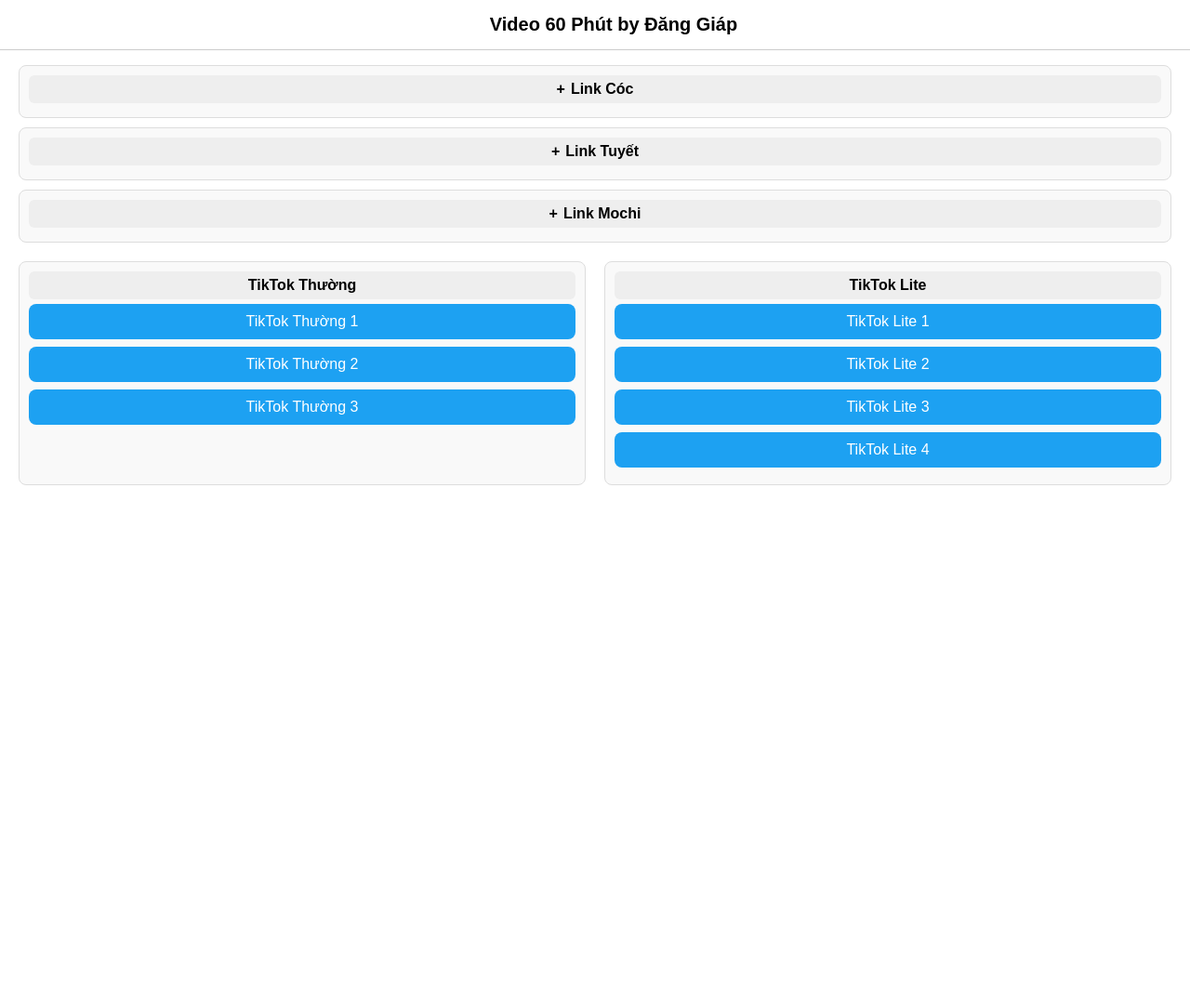
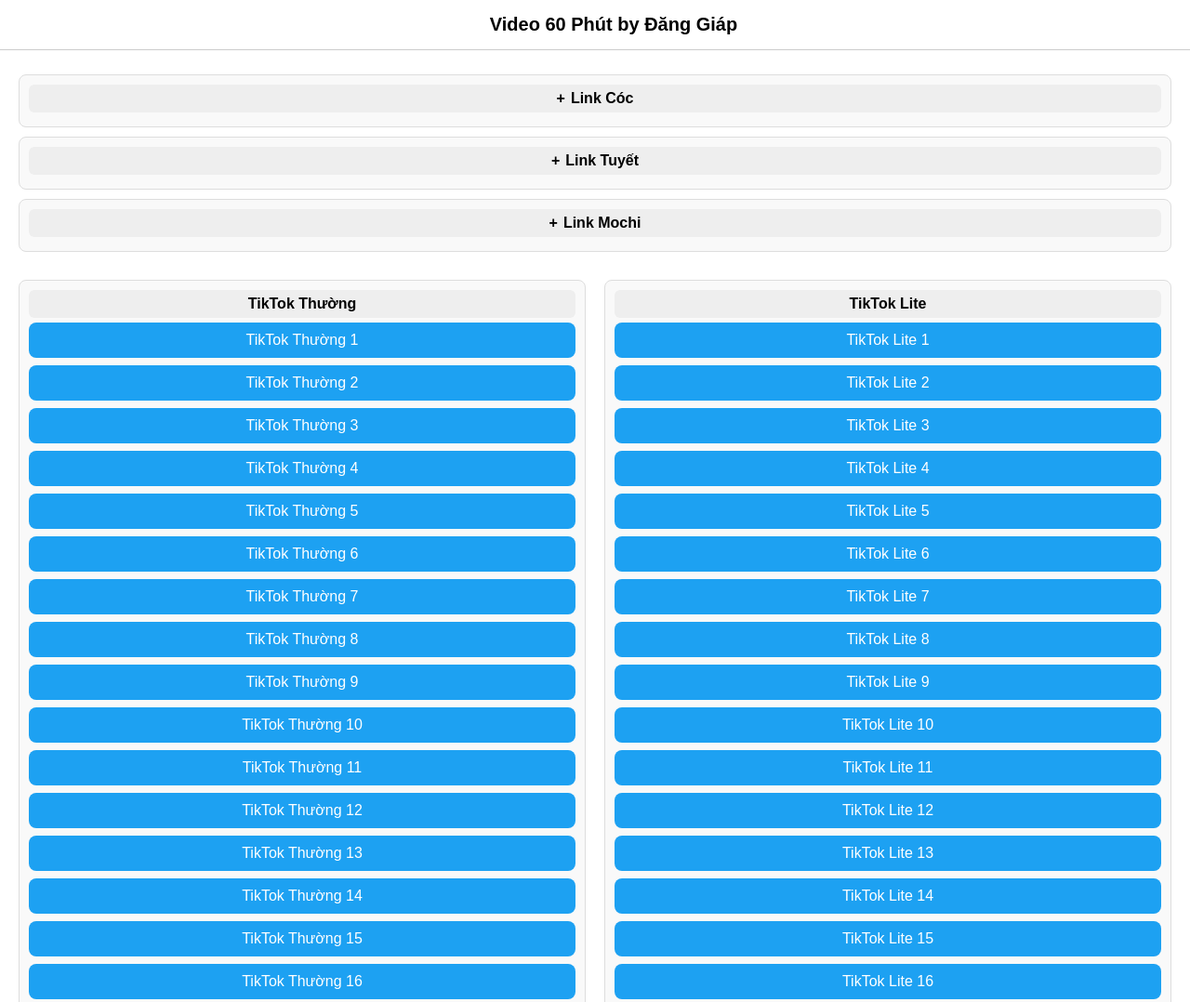
Before and after one commit to soaicasancho/tiktok-lite-links, a plain HTML site: page index.html in a window 1280 px wide. Shown: the top 1078 px of the page at 93% size. Before the commit the page ends 800 px from the top, so only its background shows below. Drawn offline with Linux system fonts and the light colour scheme.

Commit message:
index rev1.4.html

```diff
--- a/index.html
+++ b/index.html
@@ -29,7 +29,7 @@
       display: flex;
       flex-direction: column;
       gap: 10px;
-      padding: 0 20px;
+      padding: 10px 20px;
     }
 
     .section {
@@ -108,24 +108,17 @@
 
     .bottom-section {
       display: grid;
-      grid-template-columns: repeat(auto-fit, minmax(200px, 1fr));
+      grid-template-columns: repeat(auto-fit, minmax(100px, 1fr));
       gap: 20px;
       padding: 20px;
     }
 
-    /* Đảm bảo không bị ghi đè bởi media query cũ */
-    @media (max-width: 480px) {
-      .link-button {
-        font-size: 15px;
-        padding: 8px 10px;
-      }
-    }
   </style>
 </head>
 <body>
   <div class="fixed-header">Video 60 Phút by Đăng Giáp</div>
 
-  <!-- Phần trên gồm Link Cóc, Tuyết, Mochi -->
+  <!-- Top Section: 3 hàng dọc - mỗi hàng 1 mục -->
   <div class="top-section">
     <div class="section">
       <div class="section-title" onclick="toggleSection('linkCoc')">
@@ -133,12 +126,14 @@
       </div>
       <div id="linkCoc" class="link-container collapsed"></div>
     </div>
+
     <div class="section">
       <div class="section-title" onclick="toggleSection('linkTuyet')">
         <span class="toggle-icon" id="icon-linkTuyet">+</span> Link Tuyết
       </div>
       <div id="linkTuyet" class="link-container collapsed"></div>
     </div>
+
     <div class="section">
       <div class="section-title" onclick="toggleSection('linkMochi')">
         <span class="toggle-icon" id="icon-linkMochi">+</span> Link Mochi
@@ -147,7 +142,7 @@
     </div>
   </div>
 
-  <!-- Phần dưới gồm TikTok thường và TikTok Lite -->
+  <!-- Bottom Section: 2 cột -->
   <div class="bottom-section">
     <div class="section" id="regularColumn">
       <div class="section-title">TikTok Thường</div>
@@ -179,21 +174,146 @@
     ];
 
     const linkMochi = [
-      { url: "https://example.com/mochi1", label: "Máy ?", protected: true },
-      { url: "https://example.com/mochi2", label: "Máy ?", protected: true },
-      { url: "https://example.com/mochi3", label: "Máy ?", protected: true }
+      { url: "https://example.com/mochi1", label: "Máy ?", protected: true  },
+      { url: "https://example.com/mochi2", label: "Máy ?", protected: true  },
+      { url: "https://example.com/mochi3", label: "Máy ?", protected: true  }
     ];
 
     const regularLinks = [
+      // 🔗 CỘT 2: Link TikTok Thường
       "https://www.tiktok.com/t/ZSr9A16Ae/",
       "https://www.tiktok.com/t/ZSr9A1ASy/",
+      "https://www.tiktok.com/t/ZSr9A1MxF/",
+      "https://www.tiktok.com/t/ZSr9A27ou/",
+      "https://www.tiktok.com/t/ZSr9A4Gnj/",
+      "https://www.tiktok.com/t/ZSr9A4gGa/",
+      "https://www.tiktok.com/t/ZSr9A5DL7/",
+      "https://www.tiktok.com/t/ZSr9A5YSq/",
+      "https://www.tiktok.com/t/ZSr9A5oS1/",
+      "https://www.tiktok.com/t/ZSr9A97PB/",
+      "https://www.tiktok.com/t/ZSr9A9mYe/",
+      "https://www.tiktok.com/t/ZSr9AA55K/",
+      "https://www.tiktok.com/t/ZSr9AAhj8/",
+      "https://www.tiktok.com/t/ZSr9ACH8r/",
+      "https://www.tiktok.com/t/ZSr9ACuSA/",
+      "https://www.tiktok.com/t/ZSr9ADMoF/",
+      "https://www.tiktok.com/t/ZSr9AF5Dc/",
+      "https://www.tiktok.com/t/ZSr9AG6Ec/",
+      "https://www.tiktok.com/t/ZSr9AHtW8/",
+      "https://www.tiktok.com/t/ZSr9AJWtA/",
+      "https://www.tiktok.com/t/ZSr9ALBMj/",
+      "https://www.tiktok.com/t/ZSr9ALkXY/",
+      "https://www.tiktok.com/t/ZSr9ALwK6/",
+      "https://www.tiktok.com/t/ZSr9AMDnU/",
+      "https://www.tiktok.com/t/ZSr9AMGvW/",
+      "https://www.tiktok.com/t/ZSr9AMcHM/",
+      "https://www.tiktok.com/t/ZSr9ANTar/",
+      "https://www.tiktok.com/t/ZSr9ANfm4/",
+      "https://www.tiktok.com/t/ZSr9APkUX/",
+      "https://www.tiktok.com/t/ZSr9ARKHD/",
+      "https://www.tiktok.com/t/ZSr9ARMfa/",
+      "https://www.tiktok.com/t/ZSr9ARbKe/",
+      "https://www.tiktok.com/t/ZSr9ASKhB/",
+      "https://www.tiktok.com/t/ZSr9ATExC/",
+      "https://www.tiktok.com/t/ZSr9ATtey/",
+      "https://www.tiktok.com/t/ZSr9AU4tt/",
+      "https://www.tiktok.com/t/ZSr9AVHQ5/",
+      "https://www.tiktok.com/t/ZSr9AVkuq/",
+      "https://www.tiktok.com/t/ZSr9AXmDn/",
+      "https://www.tiktok.com/t/ZSr9AXsVX/",
+      "https://www.tiktok.com/t/ZSr9AYe3V/",
+      "https://www.tiktok.com/t/ZSr9AauhP/",
+      "https://www.tiktok.com/t/ZSr9AdD5g/",
+      "https://www.tiktok.com/t/ZSr9AeoD5/",
+      "https://www.tiktok.com/t/ZSr9AfkMj/",
+      "https://www.tiktok.com/t/ZSr9AgDY1/",
+      "https://www.tiktok.com/t/ZSr9AkTKM/",
+      "https://www.tiktok.com/t/ZSr9AmMXj/",
+      "https://www.tiktok.com/t/ZSr9AnDLd/",
+      "https://www.tiktok.com/t/ZSr9ApnRW/",
+      "https://www.tiktok.com/t/ZSr9AqepN/",
+      "https://www.tiktok.com/t/ZSr9ArU9A/",
+      "https://www.tiktok.com/t/ZSr9AsMfM/",
+      "https://www.tiktok.com/t/ZSr9AuxKF/",
+      "https://www.tiktok.com/t/ZSr9AySPH/",
+      "https://www.tiktok.com/t/ZSr9AygPN/",
+      "https://www.tiktok.com/t/ZSr9DFk8q/",
+      "https://www.tiktok.com/t/ZSr9DJScA/",
+      "https://www.tiktok.com/t/ZSr9DYG4y/",
+      "https://www.tiktok.com/t/ZSr9Dj5qf/",
+      "https://www.tiktok.com/t/ZSr9S3QK9/",
+      "https://www.tiktok.com/t/ZSr9SE7mu/",
+      "https://www.tiktok.com/t/ZSr9Scmre/",
+      "https://www.tiktok.com/t/ZSr9SvB5H/",
       "https://www.tiktok.com/t/ZSr9Swb6T/"
     ];
 
     const liteLinks = [
+      // 🔗 CỘT 3: Link TikTok Lite
       "https://lite.tiktok.com/t/ZSr9A16Ae/",
       "https://lite.tiktok.com/t/ZSr9A1ASy/",
       "https://lite.tiktok.com/t/ZSr9A1MxF/",
+      "https://lite.tiktok.com/t/ZSr9A27ou/",
+      "https://lite.tiktok.com/t/ZSr9A4Gnj/",
+      "https://lite.tiktok.com/t/ZSr9A4gGa/",
+      "https://lite.tiktok.com/t/ZSr9A5DL7/",
+      "https://lite.tiktok.com/t/ZSr9A5YSq/",
+      "https://lite.tiktok.com/t/ZSr9A5oS1/",
+      "https://lite.tiktok.com/t/ZSr9A97PB/",
+      "https://lite.tiktok.com/t/ZSr9A9mYe/",
+      "https://lite.tiktok.com/t/ZSr9AA55K/",
+      "https://lite.tiktok.com/t/ZSr9AAhj8/",
+      "https://lite.tiktok.com/t/ZSr9ACH8r/",
+      "https://lite.tiktok.com/t/ZSr9ACuSA/",
+      "https://lite.tiktok.com/t/ZSr9ADMoF/",
+      "https://lite.tiktok.com/t/ZSr9AF5Dc/",
+      "https://lite.tiktok.com/t/ZSr9AG6Ec/",
+      "https://lite.tiktok.com/t/ZSr9AHtW8/",
+      "https://lite.tiktok.com/t/ZSr9AJWtA/",
+      "https://lite.tiktok.com/t/ZSr9ALBMj/",
+      "https://lite.tiktok.com/t/ZSr9ALkXY/",
+      "https://lite.tiktok.com/t/ZSr9ALwK6/",
+      "https://lite.tiktok.com/t/ZSr9AMDnU/",
+      "https://lite.tiktok.com/t/ZSr9AMGvW/",
+      "https://lite.tiktok.com/t/ZSr9AMcHM/",
+      "https://lite.tiktok.com/t/ZSr9ANTar/",
+      "https://lite.tiktok.com/t/ZSr9ANfm4/",
+      "https://lite.tiktok.com/t/ZSr9APkUX/",
+      "https://lite.tiktok.com/t/ZSr9ARKHD/",
+      "https://lite.tiktok.com/t/ZSr9ARMfa/",
+      "https://lite.tiktok.com/t/ZSr9ARbKe/",
+      "https://lite.tiktok.com/t/ZSr9ASKhB/",
+      "https://lite.tiktok.com/t/ZSr9ATExC/",
+      "https://lite.tiktok.com/t/ZSr9ATtey/",
+      "https://lite.tiktok.com/t/ZSr9AU4tt/",
+      "https://lite.tiktok.com/t/ZSr9AVHQ5/",
+      "https://lite.tiktok.com/t/ZSr9AVkuq/",
+      "https://lite.tiktok.com/t/ZSr9AXmDn/",
+      "https://lite.tiktok.com/t/ZSr9AXsVX/",
+      "https://lite.tiktok.com/t/ZSr9AYe3V/",
+      "https://lite.tiktok.com/t/ZSr9AauhP/",
+      "https://lite.tiktok.com/t/ZSr9AdD5g/",
+      "https://lite.tiktok.com/t/ZSr9AeoD5/",
+      "https://lite.tiktok.com/t/ZSr9AfkMj/",
+      "https://lite.tiktok.com/t/ZSr9AgDY1/",
+      "https://lite.tiktok.com/t/ZSr9AkTKM/",
+      "https://lite.tiktok.com/t/ZSr9AmMXj/",
+      "https://lite.tiktok.com/t/ZSr9AnDLd/",
+      "https://lite.tiktok.com/t/ZSr9ApnRW/",
+      "https://lite.tiktok.com/t/ZSr9AqepN/",
+      "https://lite.tiktok.com/t/ZSr9ArU9A/",
+      "https://lite.tiktok.com/t/ZSr9AsMfM/",
+      "https://lite.tiktok.com/t/ZSr9AuxKF/",
+      "https://lite.tiktok.com/t/ZSr9AySPH/",
+      "https://lite.tiktok.com/t/ZSr9AygPN/",
+      "https://lite.tiktok.com/t/ZSr9DFk8q/",
+      "https://lite.tiktok.com/t/ZSr9DJScA/",
+      "https://lite.tiktok.com/t/ZSr9DYG4y/",
+      "https://lite.tiktok.com/t/ZSr9Dj5qf/",
+      "https://lite.tiktok.com/t/ZSr9S3QK9/",
+      "https://lite.tiktok.com/t/ZSr9SE7mu/",
+      "https://lite.tiktok.com/t/ZSr9Scmre/",
+      "https://lite.tiktok.com/t/ZSr9SvB5H/",
       "https://lite.tiktok.com/t/ZSr9Swb6T/"
     ];
 
@@ -268,7 +388,6 @@
     renderLinks('linkCoc', linkCoc, 'coc', 'Cóc', true);
     renderLinks('linkTuyet', linkTuyet, 'tuyet', 'Tuyết', true);
     renderLinks('linkMochi', linkMochi, 'mochi', 'Mochi', true);
-
     renderLinks('regularColumn', regularLinks, 'regular', 'TikTok Thường');
     renderLinks('liteColumn', liteLinks, 'lite', 'TikTok Lite');
   </script>
```
